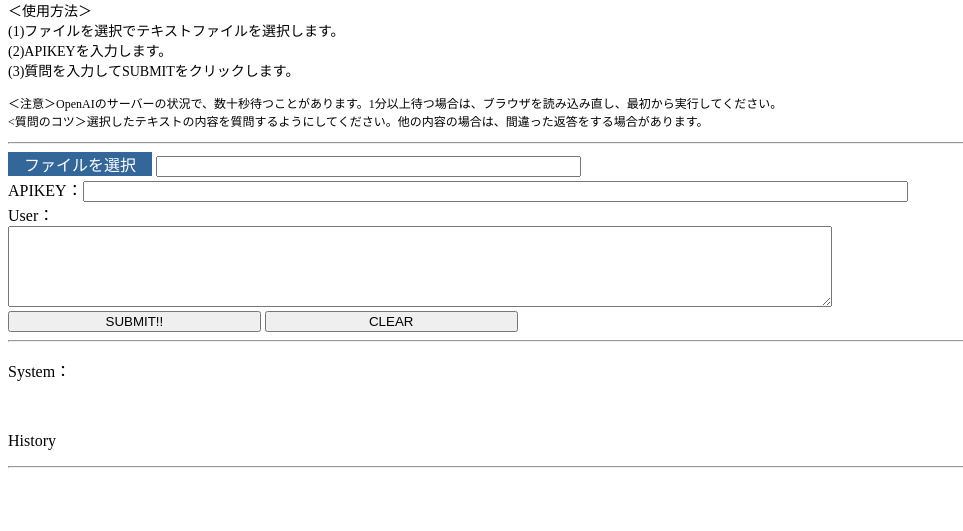
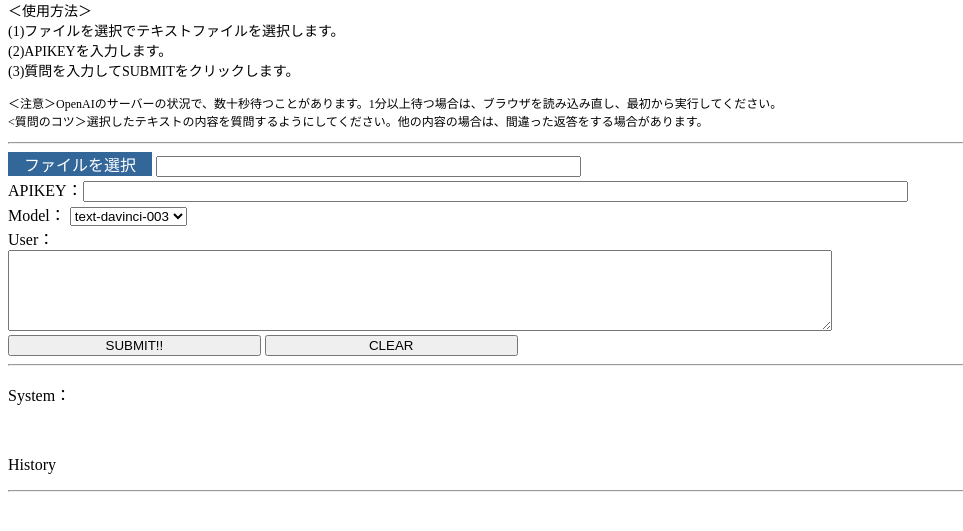
Before and after one commit to ochiainobuto/llmaindex, a Flask app: page / in a window 1280 px wide. Shown: the part 124-655 px from the top of the page, without its empty margins (0-963 px from the left). Run offline with Flask 2, Linux system fonts and the light colour scheme.

Commit message:
Add files via upload

```diff
--- a/templates/index.html
+++ b/templates/index.html
@@ -44,6 +44,7 @@
 		window.onload = function() {
 			const fileInput = document.getElementById('input_text');
 			const filename = document.getElementById('filename');
+			//const model = document.getElementById('model');
 			console.log(filename.textContent);
 
 			fileInput.addEventListener('change', (event) => {
@@ -55,7 +56,7 @@
 				//filename.textContent = file.files[0].name;
 				//filenames = file.files[0].name;
 			});
-
+			// document.getElementById('modelType').value = "gpt-4";
 		}
 
 
@@ -85,8 +86,16 @@
 	<!--<p id="filename" type="text" name="filename" size="50">{{filenames}}</p>-->
 	<br>
 	APIKEY：<input id="apikey" type="text" name="apikey" value="{{apikey}}" size="100" maxlength="400"><br>
+
+	Model：
+	<select id="modelType" name="modelType">
+		<option value="text-davinci-003">text-davinci-003</option>
+		<option value="gpt-3.5-turbo" {% if modelType == 'gpt-3.5-turbo' %}selected{% endif %}>gpt-3.5-turbo</option>
+		<option value="gpt-4">gpt-4</option>
+		<option value="gpt-4-32k">gpt-4-32k</option>
+		</select><br>
+
 	User：<br>
-	<!--<input id="question" type="text" name="question" value="{{question}}" size="100" maxlength="200"><br>-->
 	<textarea id="question" type="text" name="question" cols="100" rows="5">{{question}}</textarea><br>
 
 	<button type="submit" class="btn">SUBMIT!!</button>
```
